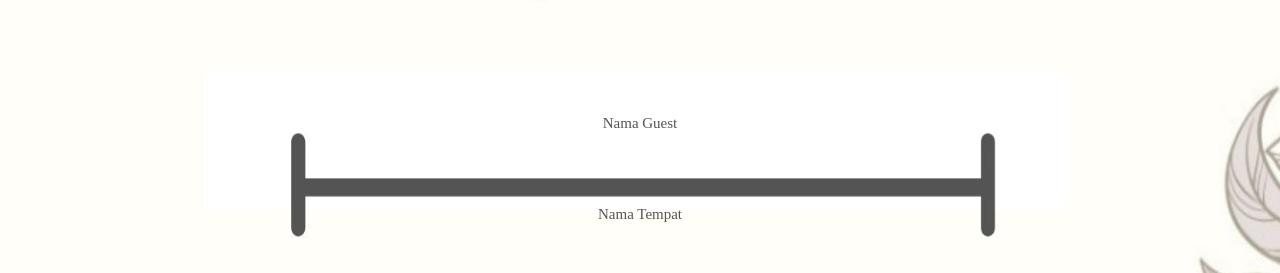
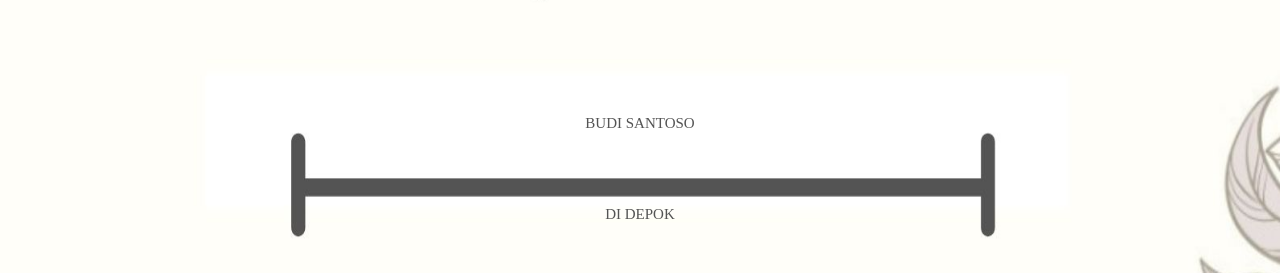
Before and after one commit to bembengggg/weddingbambangdinda, a React (Create React App) app: page / in a window 1280 px wide. Shown: the part 1439-1712 px from the top of the page. Built offline with nearby package versions, Linux system fonts and the light colour scheme.

Commit message:
text label

```diff
--- a/src/Component/Cover/Cover.jsx
+++ b/src/Component/Cover/Cover.jsx
@@ -31,13 +31,13 @@ const Cover =()=>{
         <div className='wrapcover'>
            <img className='img1' src={cover}/>
            <div className='form5'>
-                <label className='labelnama'>Nama Guest</label>
+                <label className='labelnama'>BUDI SANTOSO</label>
             </div>
            <div className='form4'>
             <button className="btnopens" onClick={handleClick}>SAVE THE DATE</button>
             </div>
             <div className='form6'>
-                <label className='labeltempat'>Nama Tempat</label>
+                <label className='labeltempat'>DI DEPOK</label>
             </div>
          </div>
 
```
